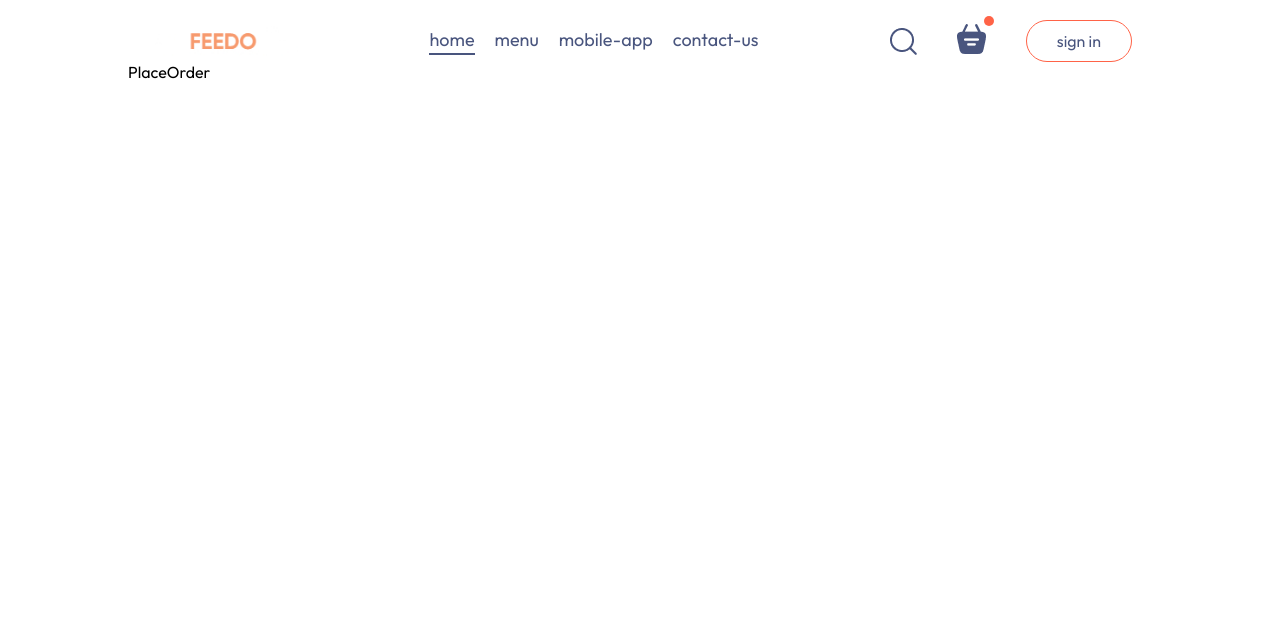
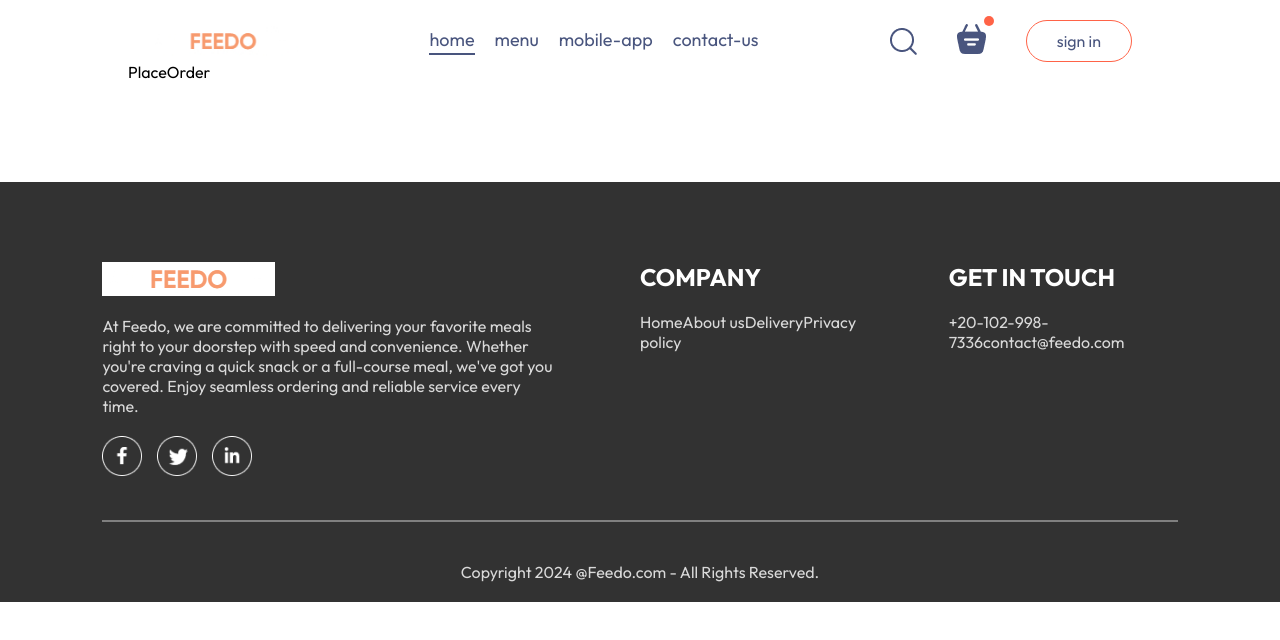
Before and after one commit to abdallahade1/Feedo, a React (Vite) app in the folder food-delivery-platform/frontend/: page /order in a window 1280 px wide. Shown: the top 640 px of the page. Built offline with nearby package versions, Linux system fonts and the light colour scheme.

Commit message:
Footer and minor edit

```diff
--- a/food-delivery-platform/frontend/src/App.jsx
+++ b/food-delivery-platform/frontend/src/App.jsx
@@ -4,17 +4,23 @@ import { Route, Routes } from 'react-router-dom'
 import Home from './pages/Home/Home'
 import Cart from './pages/Cart/Cart'
 import PlaceOrder from './pages/PlaceOrder/PlaceOrder'
+import Footer from './components/Footer/Footer'
+
+
 
 const App = () => {
   return (
+    <>
       <div className='app'>
-      <Navbar/>
+        <Navbar />
         <Routes>
           <Route path='/' element={<Home />} />
           <Route path='/cart' element={<Cart />} />
           <Route path='/order' element={<PlaceOrder />} />
         </Routes>
       </div>
+      <Footer />
+    </>
   )
 }
 
--- a/food-delivery-platform/frontend/src/components/FoodDisplay/FoodDisplay.jsx
+++ b/food-delivery-platform/frontend/src/components/FoodDisplay/FoodDisplay.jsx
@@ -1,17 +1,18 @@
- import React, {useContext} from 'react'
+import React, {useContext} from 'react'
 import './FoodDisplay.css'
 import { StoreContext } from '../../context/StoreContext'
 import FoodItem from '../FoodItem/FoodItem'
 
 const FoodDisplay = ({category}) => {
     const {food_list} = useContext(StoreContext)
+
   return (
     <div className='food-display' id='food-display'>
         <h2>Top dishes near you</h2>
         <div className="food-display-list">
           {food_list.map((item, index)=>{
-              if (category==='All' || category===item.category)
-              {
+            console.log(category, item.category);
+            if (category==="All" || category===item.category){
                 return <FoodItem key = {index} id = {item._id} name={item.name} description={item.description} price={item.price} image={item.image} />
               }
             })}
--- a/food-delivery-platform/frontend/src/components/FoodItem/FoodItem.jsx
+++ b/food-delivery-platform/frontend/src/components/FoodItem/FoodItem.jsx
@@ -20,6 +20,7 @@ const FoodItem = ({id, name, price, description, image}) => {
                 </div>
             }
         </div>
+
         <div className="food-item-info">
             <div className="food-item-name-rating">
                 <p>{name}</p>
--- /dev/null
+++ b/food-delivery-platform/frontend/src/components/Footer/Footer.css
@@ -0,0 +1,47 @@
+.footer {
+    color: #d9d9d9;
+    background-color: #323232;
+    display: flex;
+    flex-direction: column;
+    align-items: center;
+    gap: 20px;
+    padding: 20px 8vw;
+    padding-top: 80px;
+    margin-top: 100px;
+}
+
+.footer-content{
+    width: 100%;
+    display: grid;
+    grid-template-columns: 2fr 1fr 1fr;
+    gap: 80px;
+}
+
+.footer-content-left, .footer-content-right, .footer-content-center {
+    display: flex;
+    flex-direction: column;
+    align-items: start;
+    gap: 20px;
+}
+
+.footer-content-left li, .footer-content-right li, .footer-content-center li{
+    list-style: none;
+    margin-bottom: 10px;
+    cursor: pointer;
+}
+
+.footer-content-right h2, .footer-content-center h2{
+    color: white;
+}
+.footer-social-icons img {
+    width: 40px;
+    margin-right: 15px;
+}
+
+.footer hr{
+    width: 100%;
+    height: 2px;
+    margin: 20px 0px;
+    background-color: grey;
+    border: none;
+}
--- /dev/null
+++ b/food-delivery-platform/frontend/src/components/Footer/Footer.jsx
@@ -0,0 +1,41 @@
+import React from 'react'
+import './Footer.css'
+import { assets } from '../../assets/assets'
+
+const Footer = () => {
+  return (
+    <div className='footer' id ='footer'>
+        <div className='footer-content'>
+            <div className="footer-content-left">
+                <img src={assets.logo} alt="" />
+                <p>At Feedo, we are committed to delivering your favorite meals right to your doorstep with speed and convenience. Whether you're craving a quick snack or a full-course meal, we've got you covered. Enjoy seamless ordering and reliable service every time.</p>
+                <div className="footer-social-icons">
+                    <img src={assets.facebook_icon} alt="" />
+                    <img src={assets.twitter_icon} alt="" />
+                    <img src={assets.linkedin_icon} alt="" />
+                </div>
+            </div>
+            <div className="footer-content-center">
+                <h2>COMPANY</h2>
+                <ul>
+                    <il>Home</il>
+                    <il>About us</il>
+                    <il>Delivery</il>
+                    <il>Privacy policy</il>
+                </ul>
+            </div>
+            <div className="footer-content-right">
+                <h2>GET IN TOUCH</h2>
+                <ul>
+                    <il>+20-102-998-7336</il>
+                    <il>contact@feedo.com</il>
+                </ul>
+            </div>
+        </div>
+        <hr />
+        <p className="footer-copyright">Copyright 2024 @Feedo.com - All Rights Reserved.</p>
+    </div>
+  )
+}
+
+export default Footer
--- a/food-delivery-platform/frontend/src/pages/Home/Home.jsx
+++ b/food-delivery-platform/frontend/src/pages/Home/Home.jsx
@@ -5,7 +5,7 @@ import ExploreMenu from '../../components/ExploreMenu/ExploreMenu'
 import FoodDisplay from '../../components/FoodDisplay/FoodDisplay'
 const Home = () => {
 
-    const [category, setCategory] = React.useState('all')
+    const [category, setCategory] = React.useState('All')
   return (
     <div>
         <Header/>
```
Lines whose indentation alone changed are shown as unchanged.
